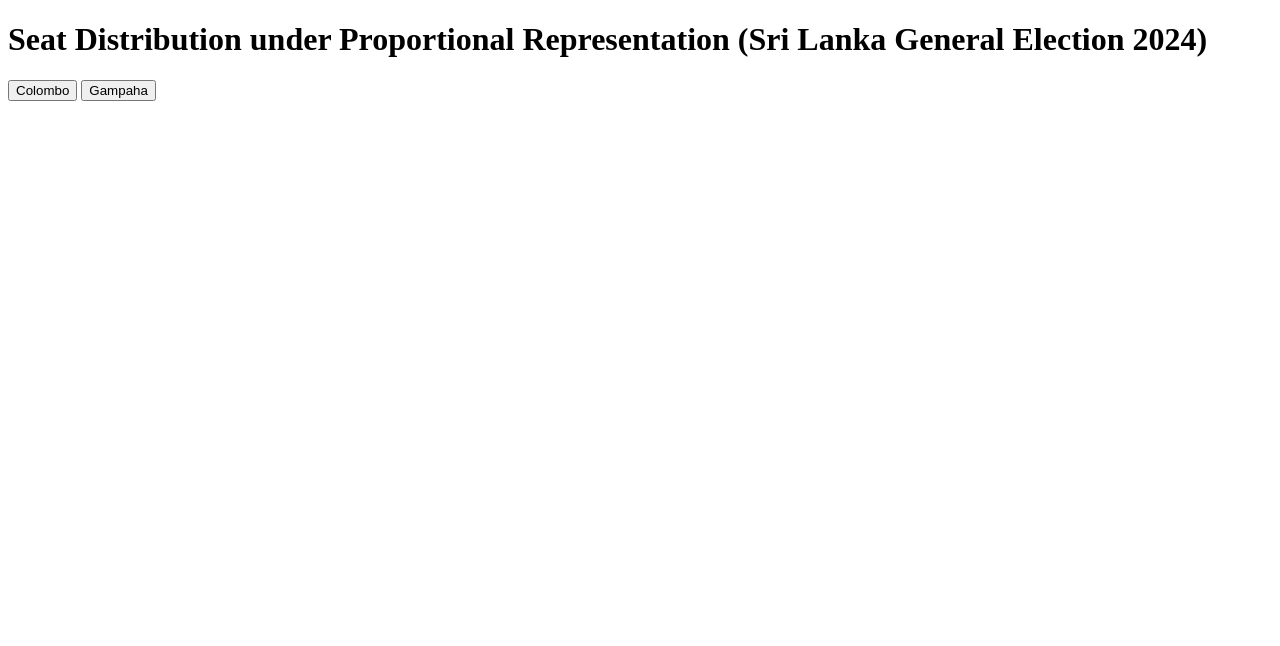
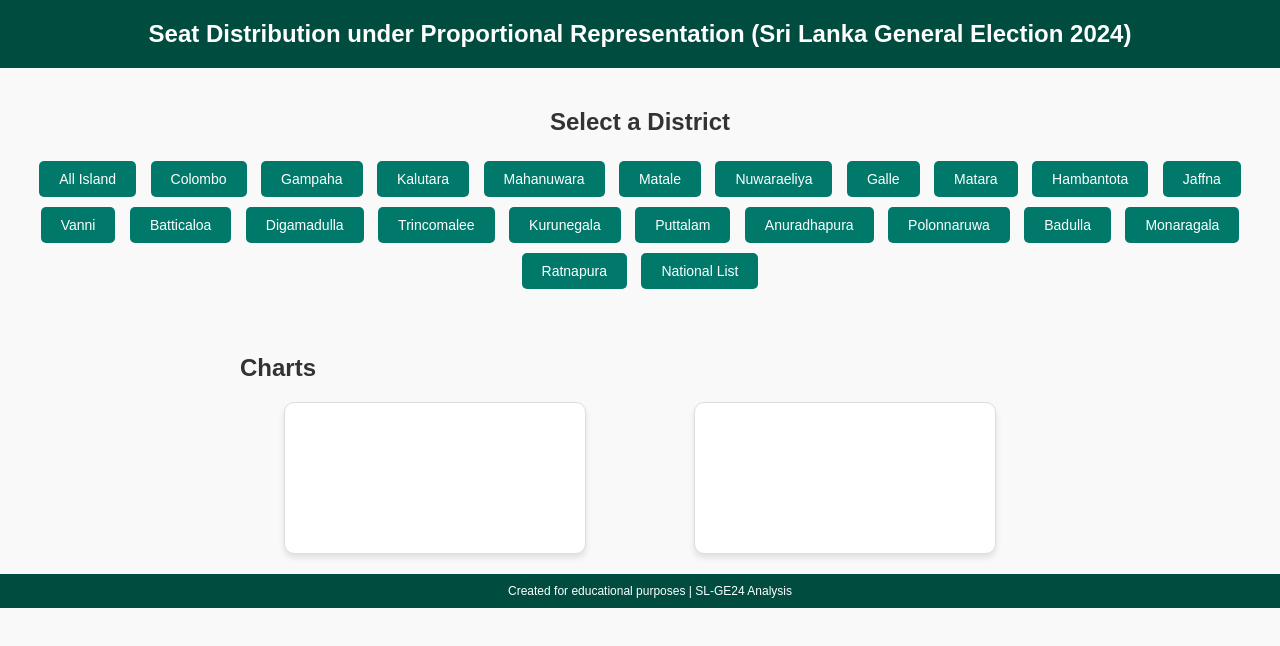
Before and after one commit to GayanukaT/SL-GE24-Propo-Rep-Analysis, a plain HTML site: page index.html in a window 1280 px wide. Drawn offline with nearby package versions, Linux system fonts and the light colour scheme.

Commit message:
Edit index.html and style.css

```diff
--- a/index.html
+++ b/index.html
@@ -8,15 +8,50 @@
   <script src="https://cdn.jsdelivr.net/npm/chart.js"></script>
 </head>
 <body>
+    <header>
         <h1>Seat Distribution under Proportional Representation (Sri Lanka General Election 2024)</h1>
-  <div id="buttons">
+    </header>
+    <main>
+        <section id="district-buttons">
+          <h2>Select a District</h2>
+          <button onclick="showGraphs('All Island')">All Island</button>
           <button onclick="showGraphs('Colombo')">Colombo</button>
           <button onclick="showGraphs('Gampaha')">Gampaha</button>
-  </div>
+          <button onclick="showGraphs('Kalutara')">Kalutara</button>
+          <button onclick="showGraphs('Mahanuwara')">Mahanuwara</button>
+          <button onclick="showGraphs('Matale')">Matale</button>
+          <button onclick="showGraphs('Nuwaraeliya')">Nuwaraeliya</button>
+          <button onclick="showGraphs('Galle')">Galle</button>
+          <button onclick="showGraphs('Matara')">Matara</button>
+          <button onclick="showGraphs('Hambantota')">Hambantota</button>
+          <button onclick="showGraphs('Jaffna')">Jaffna</button>
+          <button onclick="showGraphs('Vanni')">Vanni</button>
+          <button onclick="showGraphs('Batticaloa')">Batticaloa</button>
+          <button onclick="showGraphs('Digamadulla')">Digamadulla</button>
+          <button onclick="showGraphs('Trincomalee')">Trincomalee</button>
+          <button onclick="showGraphs('Kurunegala')">Kurunegala</button>
+          <button onclick="showGraphs('Puttalam')">Puttalam</button>
+          <button onclick="showGraphs('Anuradhapura')">Anuradhapura</button>
+          <button onclick="showGraphs('Polonnaruwa')">Polonnaruwa</button>
+          <button onclick="showGraphs('Badulla')">Badulla</button>
+          <button onclick="showGraphs('Monaragala')">Monaragala</button>
+          <button onclick="showGraphs('Ratnapura')">Ratnapura</button>
+          <button onclick="showGraphs('National List')">National List</button>
+        </section>
+
+        <section id="charts-container">
+          <h2>Charts</h2>
           <div id="charts">
             <canvas id="votesChart"></canvas>
             <canvas id="seatsChart"></canvas>
           </div>
+        </section>
+      </main>
+
+      <footer>
+        <p>Created for educational purposes | SL-GE24 Analysis</p>
+      </footer>
+
       <script src="app.js"></script>
     </body>
     </html>
--- a/style.css
+++ b/style.css
@@ -0,0 +1,83 @@
+/* General Reset */
+body {
+    font-family: Arial, sans-serif;
+    margin: 0;
+    padding: 0;
+    box-sizing: border-box;
+    background-color: #f9f9f9;
+    color: #333;
+}
+
+header {
+    text-align: center;
+    padding: 20px;
+    background-color: #004d40;
+    color: #fff;
+}
+
+header h1 {
+    margin: 0;
+    font-size: 24px;
+}
+
+header p {
+    margin: 5px 0 0;
+    font-size: 16px;
+}
+
+#district-buttons {
+    text-align: center;
+    padding: 20px;
+}
+
+#district-buttons button {
+    background-color: #00796b;
+    color: white;
+    border: none;
+    padding: 10px 20px;
+    margin: 5px;
+    border-radius: 5px;
+    cursor: pointer;
+    font-size: 14px;
+}
+
+#district-buttons button:hover {
+    background-color: #004d40;
+}
+
+#charts-container {
+    padding: 20px;
+    max-width: 800px;
+    margin: 0 auto;
+}
+
+#charts {
+    display: flex;
+    justify-content: space-around;
+    flex-wrap: wrap;
+    gap: 20px;
+}
+
+canvas {
+    max-width: 350px;
+    max-height: 350px;
+    background-color: #fff;
+    border: 1px solid #ddd;
+    border-radius: 10px;
+    box-shadow: 0 4px 6px rgba(0, 0, 0, 0.1);
+}
+
+footer {
+    text-align: center;
+    padding: 10px;
+    background-color: #004d40;
+    color: #fff;
+    position: relative;
+    bottom: 0;
+    width: 100%;
+}
+
+footer p {
+    margin: 0;
+    font-size: 12px;
+}
```
Lines whose indentation alone changed are shown as unchanged.
